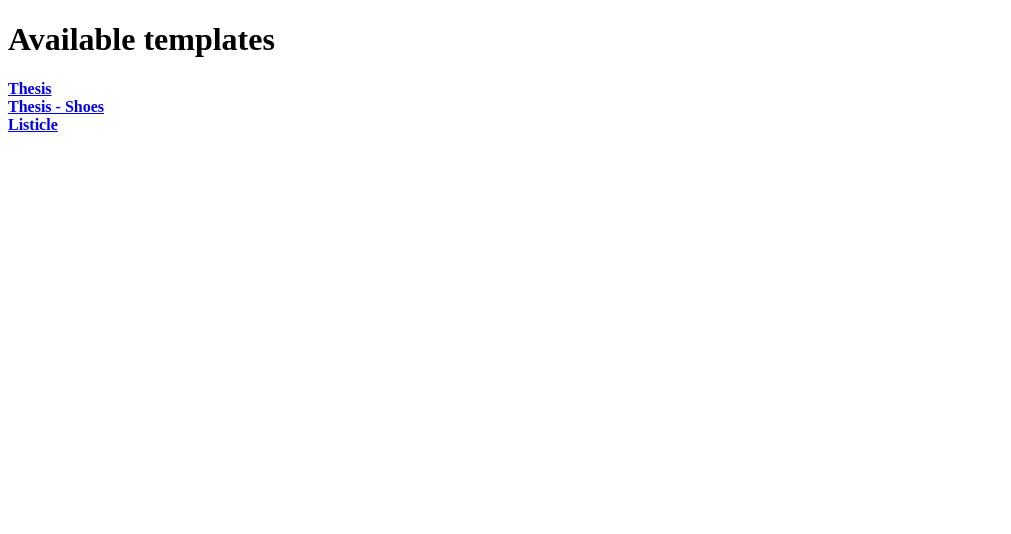
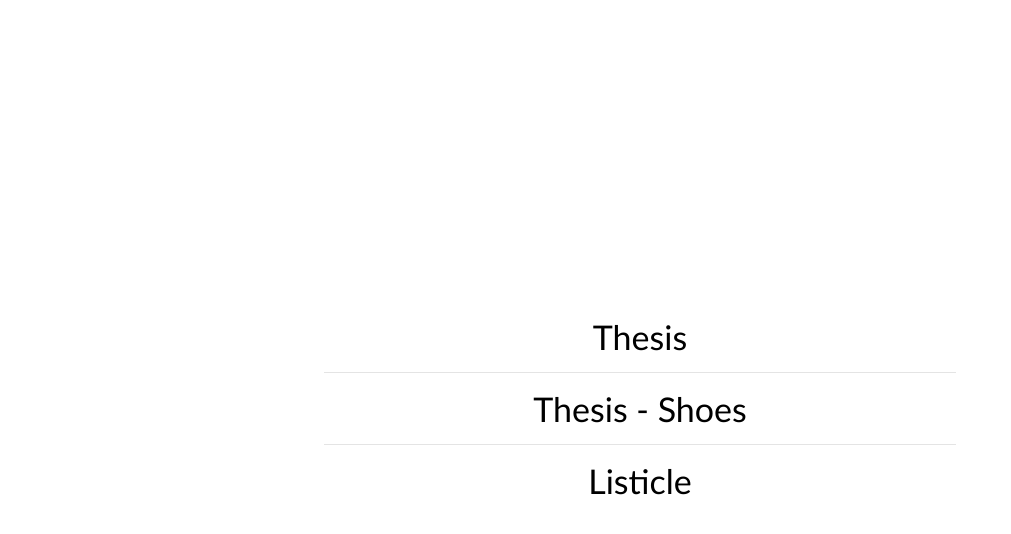
Before and after one commit to edenspiekermann/globus-prototype, a Next.js app: page / in a window 1280 px wide. Shown: the top 534 px of the page, without its empty margins (0-1011 px from the left). Built offline with nearby package versions, Linux system fonts and the light colour scheme.

Commit message:
Prettify index page

```diff
--- a/pages/index.jsx
+++ b/pages/index.jsx
@@ -1,33 +1,63 @@
 import { Fragment } from 'react';
 import Link from 'next/link';
 
+import tokens from '../data/tokens';
+
 export default () => (
   <Fragment>
-    <h1>Available templates</h1>
-
     <ul className="index">
       <style jsx>{`
         .index {
+          align-items: center;
+          display: flex;
+          flex-direction: column;
+          justify-content: center;
+          height: 100vh;
           list-style: none;
           margin: 0;
           padding: 0;
         }
 
         .index__item {
-          font-weight: bold;
+          padding-bottom: 15px;
+          padding-top: 15px;
+          text-align: center;
+          width: 50%;
+        }
+
+        .index__item + .index__item {
+          border-top: 1px solid #e4e4e4;
+        }
+
+        .index__item-link {
+          color: black;
+          font-family: ${tokens.fonts.gill.family};
+          font-size: 34px;
+          text-decoration: none;
+        }
+
+        .index__item-link:hover,
+        .index__item-link:focus {
+          text-decoration: underline;
         }
       `}</style>
 
       <li className="index__item">
-        <Link href="/thesis">Thesis</Link>
+        <Link href="/thesis">
+          <a className="index__item-link">Thesis</a>
+        </Link>
       </li>
 
       <li className="index__item">
-        <Link href="/thesis-shoes">Thesis - Shoes</Link>
+        <Link href="/thesis-shoes">
+          <a className="index__item-link">Thesis - Shoes</a>
+        </Link>
       </li>
 
       <li className="index__item">
-        <Link href="/listicle">Listicle</Link>
+        <Link href="/listicle">
+          <a className="index__item-link">Listicle</a>
+        </Link>
       </li>
     </ul>
   </Fragment>
```
